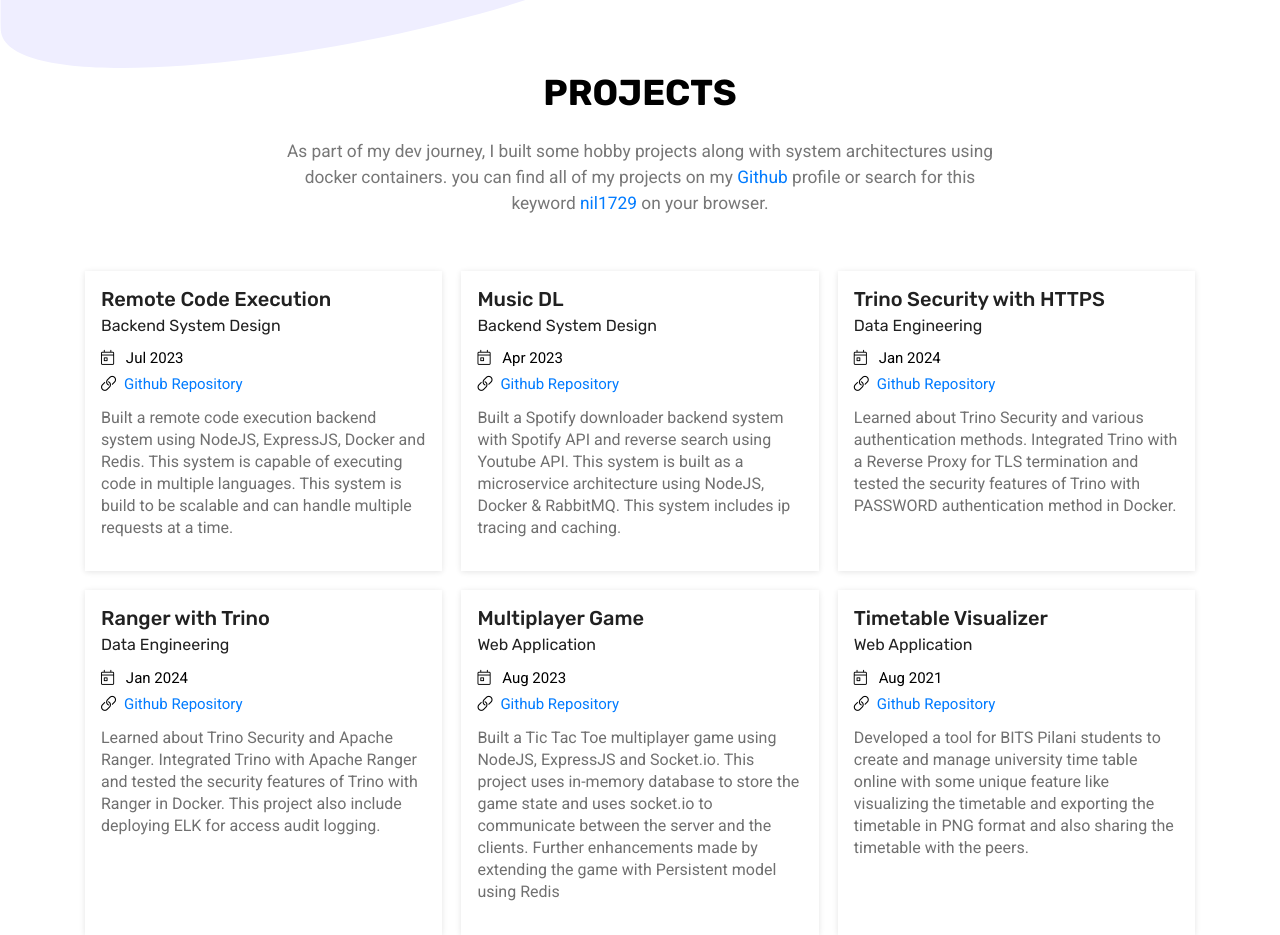
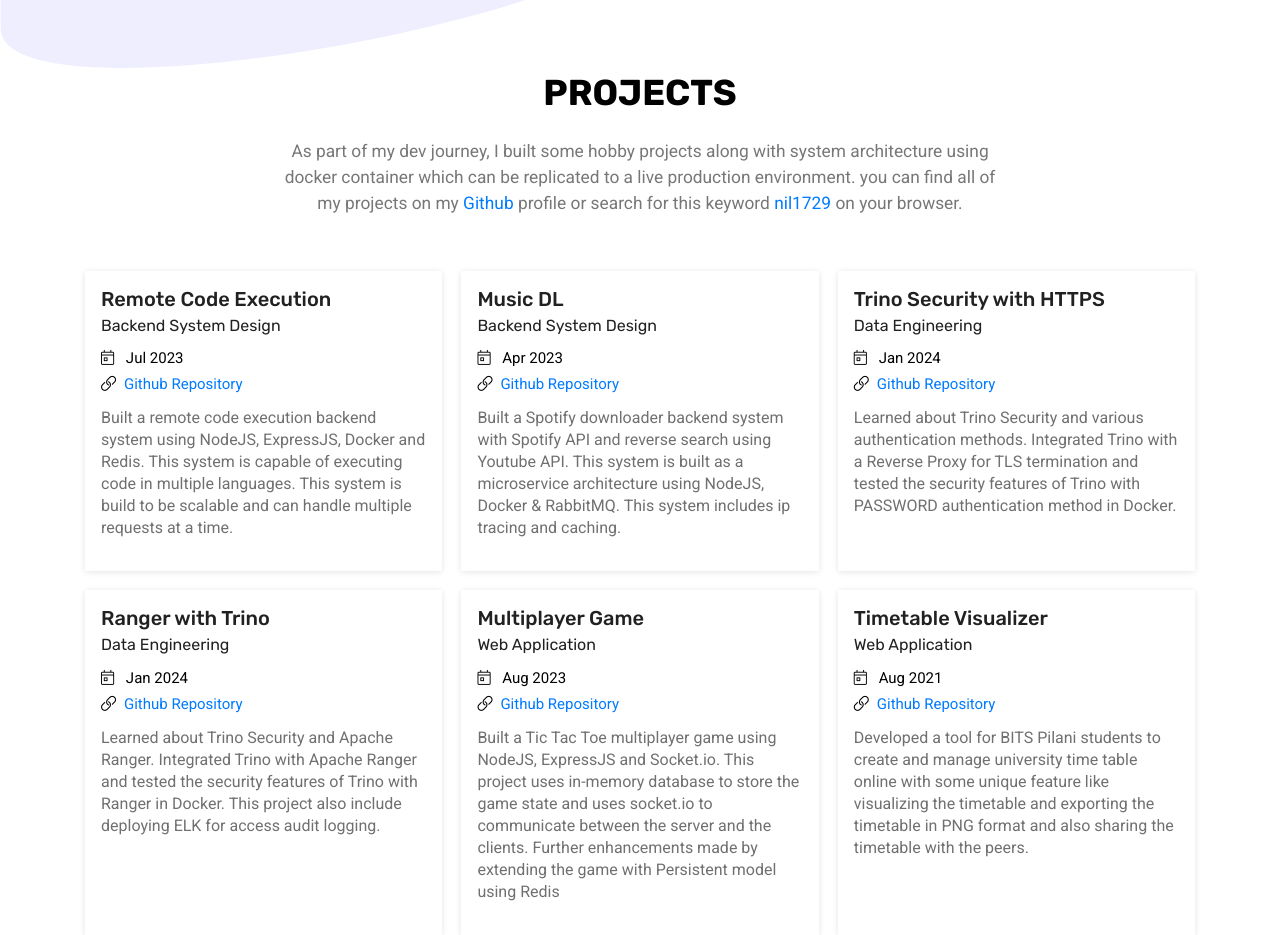
Before and after one commit to nil1729/nil1729.github.io, a Next.js app: page / in a window 1280 px wide. Shown: the part 1400-2335 px from the top of the page. Built offline with nearby package versions, Linux system fonts and the light colour scheme.

Commit message:
fix grammer on project section

```diff
--- a/components/sections/project/index.js
+++ b/components/sections/project/index.js
@@ -12,7 +12,8 @@ function Projects({ project_items }) {
                 <h2>projects</h2>
                 <p>
                   As part of my dev journey, I built some hobby projects along with system
-                  architectures using docker containers. you can find all of my projects on my{" "}
+                  architecture using docker container which can be replicated to a live production
+                  environment. you can find all of my projects on my{" "}
                   <a href='https://github.com/nil1729' target='_blank' rel='noreferrer noopener'>
                     Github
                   </a>{" "}
```
